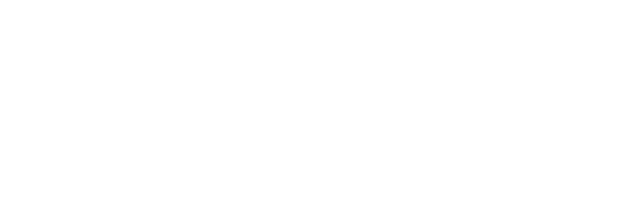
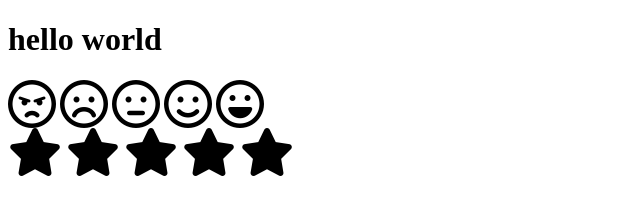
Before and after one commit to harun3851/emoji_rating, a plain HTML site: page index.html in a window 1280 px wide. Shown: the whole page, without its empty margins (0-640 px from the left). Drawn offline with Linux system fonts and the light colour scheme.

Commit message:
html part added

```diff
--- a/index.html
+++ b/index.html
@@ -6,9 +6,24 @@
     <meta name="viewport" content="width=device-width, initial-scale=1.0">
     <title>emoji_rating</title>
     <link rel="stylesheet" href="style.css">
+    <link rel="stylesheet" href="https://cdnjs.cloudflare.com/ajax/libs/font-awesome/6.2.1/css/all.min.css" integrity="sha512-MV7K8+y+gLIBoVD59lQIYicR65iaqukzvf/nwasF0nqhPay5w/9lJmVM2hMDcnK1OnMGCdVK+iQrJ7lzPJQd1w==" crossorigin="anonymous" referrerpolicy="no-referrer" >
+
 </head>
 <body>
-
+    <h1>hello world</h1>
+    <i class="fa-regular fa-face-angry fa-3x"></i>
+    <i class="fa-regular fa-face-frown fa-3x"></i>
+    <i class="fa-regular fa-meh fa-3x"></i>
+    <i class="fa-regular fa-smile fa-3x"></i>
+    <i class="fa-regular fa-laugh fa-3x"></i>
+    </div>
+    <div class="rating-container">
+        <i class="fa-solid fa-star fa-3x"></i>
+        <i class="fa-solid fa-star fa-3x"></i>
+        <i class="fa-solid fa-star fa-3x"></i>
+        <i class="fa-solid fa-star fa-3x"></i>
+        <i class="fa-solid fa-star fa-3x"></i>
+    </div>
 
     <script src="script.js"></script>
 </body>
```
